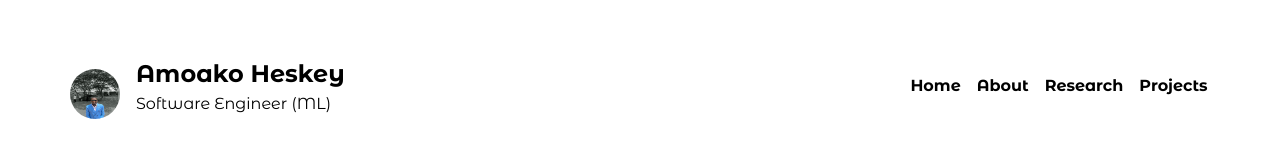
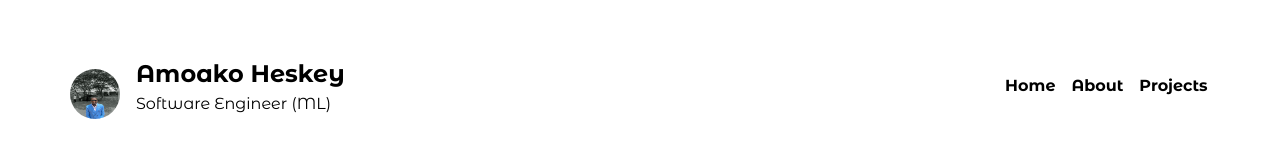
Before and after one commit to Amoako419/My_website, a React (Create React App) app in the folder portfolio/: page / in a window 1280 px wide. Shown: the top 144 px of the page. Built offline with nearby package versions, Linux system fonts and the light colour scheme.

Commit message:
navbar edited

```diff
--- a/portfolio/src/pages/nav.jsx
+++ b/portfolio/src/pages/nav.jsx
@@ -14,7 +14,7 @@ function Nav(){
             <ul>
                 <li>Home</li>
                 <li>About</li>
-                <li>Research</li>
+                {/* <li>Research</li> */}
                 <li>Projects</li>
             </ul>
         </div>
```
